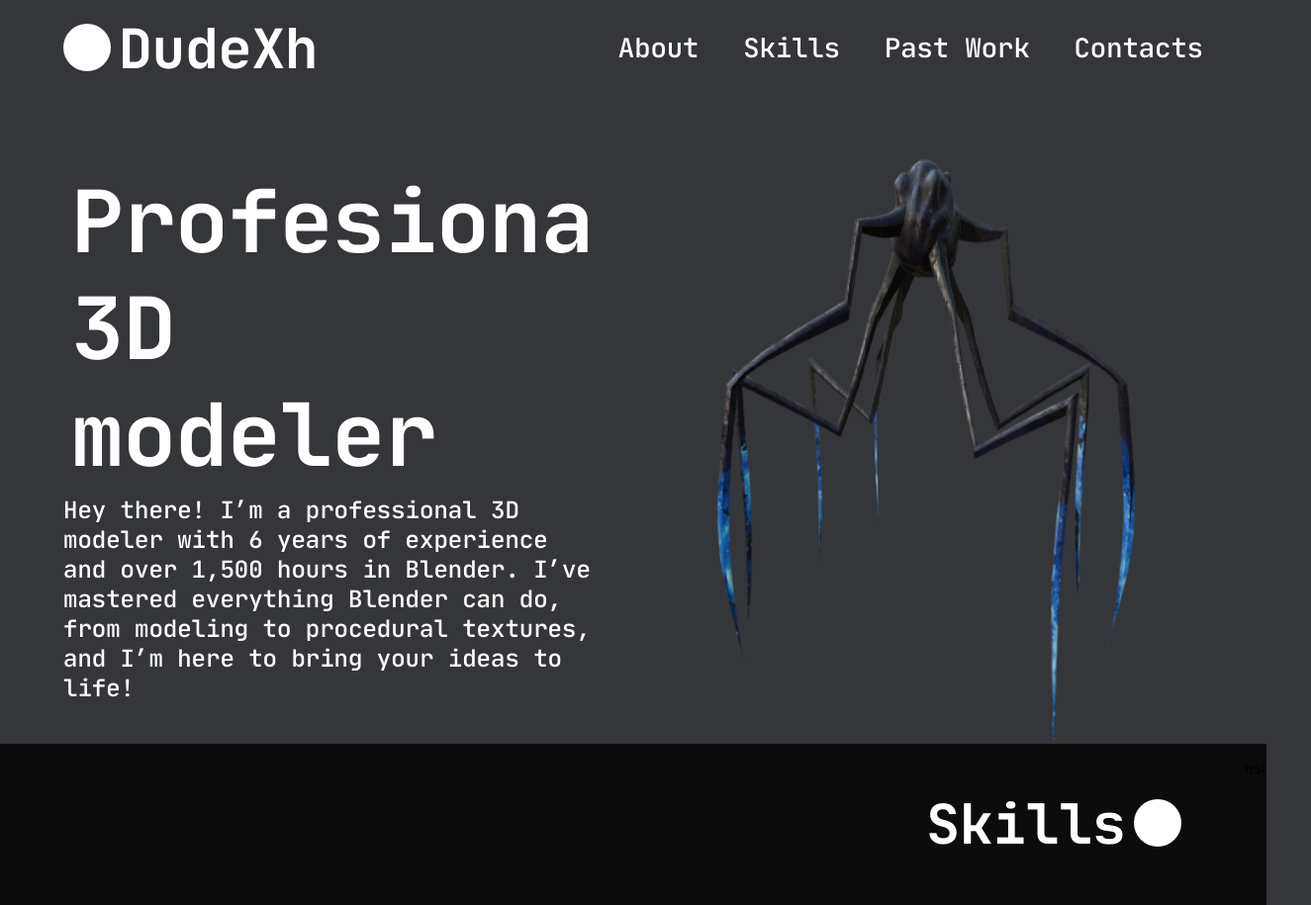
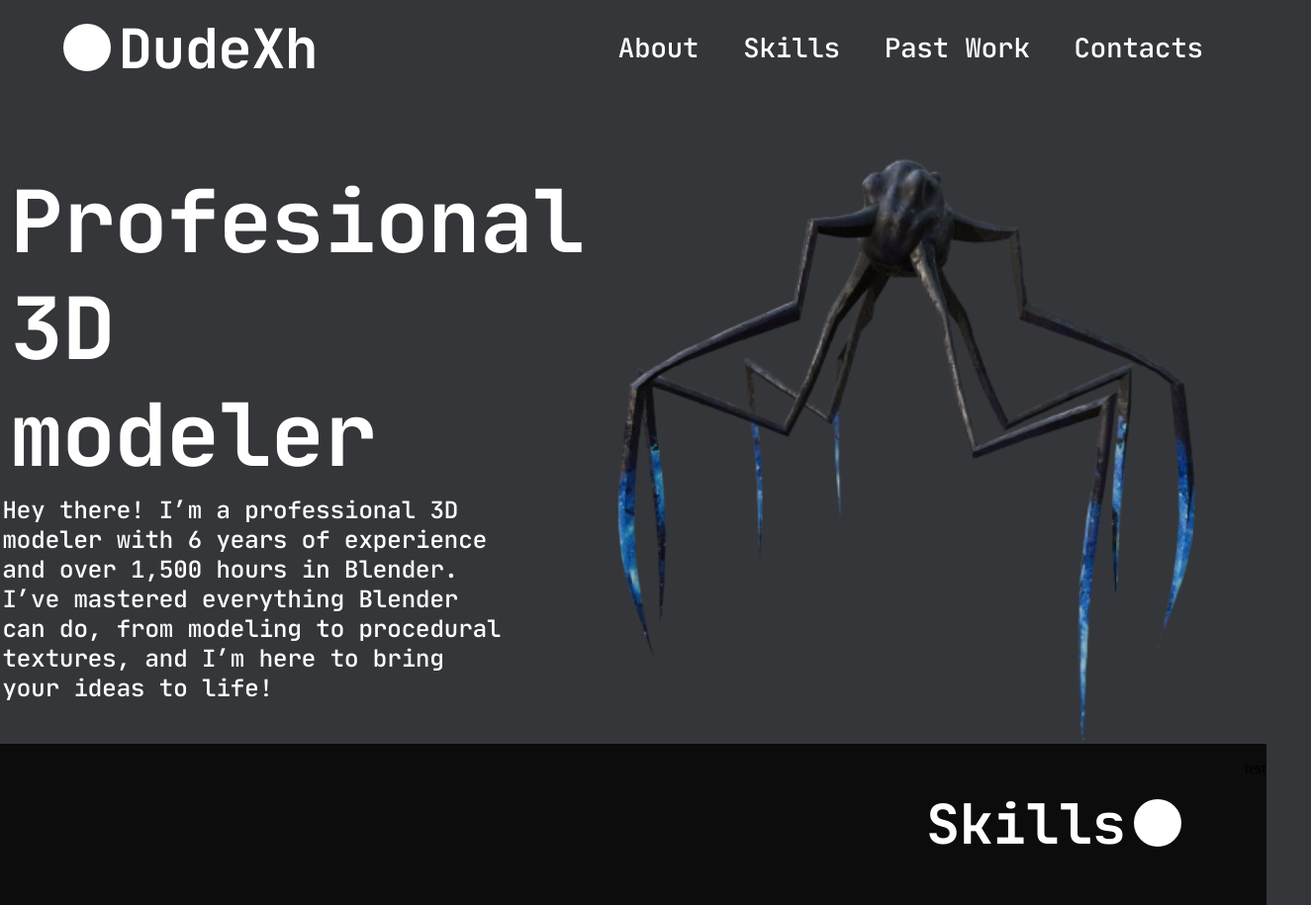
Before and after one commit to vladXh/Portofolio-Website, a plain HTML site: page index.html in a window 1280 px wide. Shown: the top 915 px of the page at 99% size, 1325 px wide, since content can reach past the window. Drawn offline with Linux system fonts and the light colour scheme.

Commit message:
Adjusted order of some code

```diff
--- a/index.html
+++ b/index.html
@@ -23,6 +23,8 @@
         </div>
 
         <div id="AboutPage">
+            <div id="AboutImage">
+
                 <div id="AboutText">
                     <h1 style="font-size: 5.5rem; margin: 0">Profesional 3D modeler</h1>
                     <p class="StylizedText" style="font-size: 1.5rem; text-align: left; margin: 0; font-weight: normal;">
@@ -32,8 +34,9 @@
                     </p>
                 </div>
 
-            <div id="AboutImage" style="margin: 0;">
-                <img src="Images/About-Page-image.png" alt="Images/About-Page-image.png">
+                <img src="Images/About-Page-image.png" alt="Images/About-Page-image.png" style="object-fit: cover;">
+
+
             </div>
         </div>
 
--- a/style.css
+++ b/style.css
@@ -23,7 +23,6 @@
 }
 
 img{
-    max-width: 100%;
     height: auto;
 }
 
@@ -78,9 +77,8 @@ h1{
 
 #AboutPage{
     display: flex;
-    justify-content: center;
-    margin: auto;
-
+    justify-content: flex-end;
+    align-items: left;
     padding-top: 10rem;
 
     height: 37rem;
@@ -92,11 +90,9 @@ h1{
 
 #AboutText{
     display: flex;
+    justify-content: left;
     flex-direction: column;
-    justify-content: left;
     margin-right: auto;
-
-    padding-left: 1rem;
 
     width: 45%;
     height: 30rem;
@@ -104,11 +100,9 @@ h1{
 
 #AboutImage{
     display: flex;
-    background-color: #343639;
+    justify-content: center;
 
-    padding-left: 3rem;
-
-    width: 55%;
+    width: 96%;
 }
 
 #SkillsPage{
```
Lines whose indentation alone changed are shown as unchanged.
